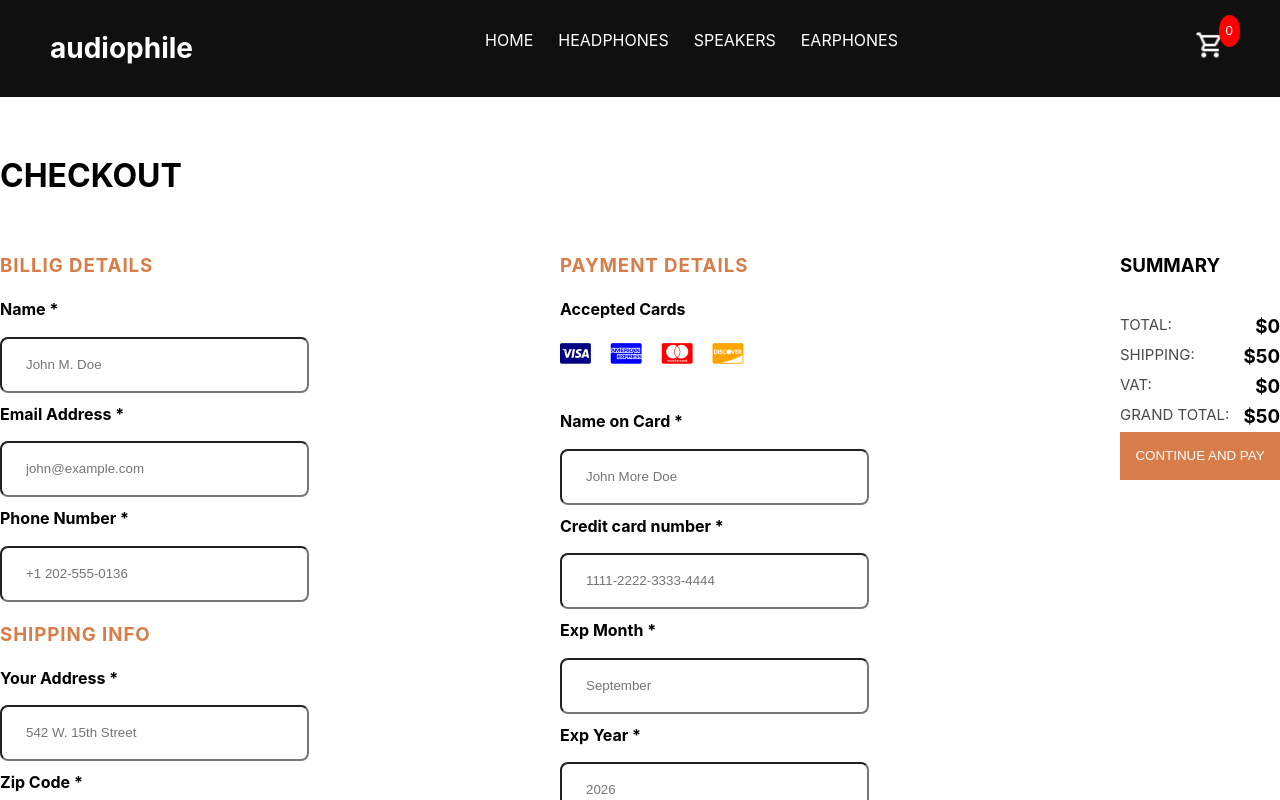
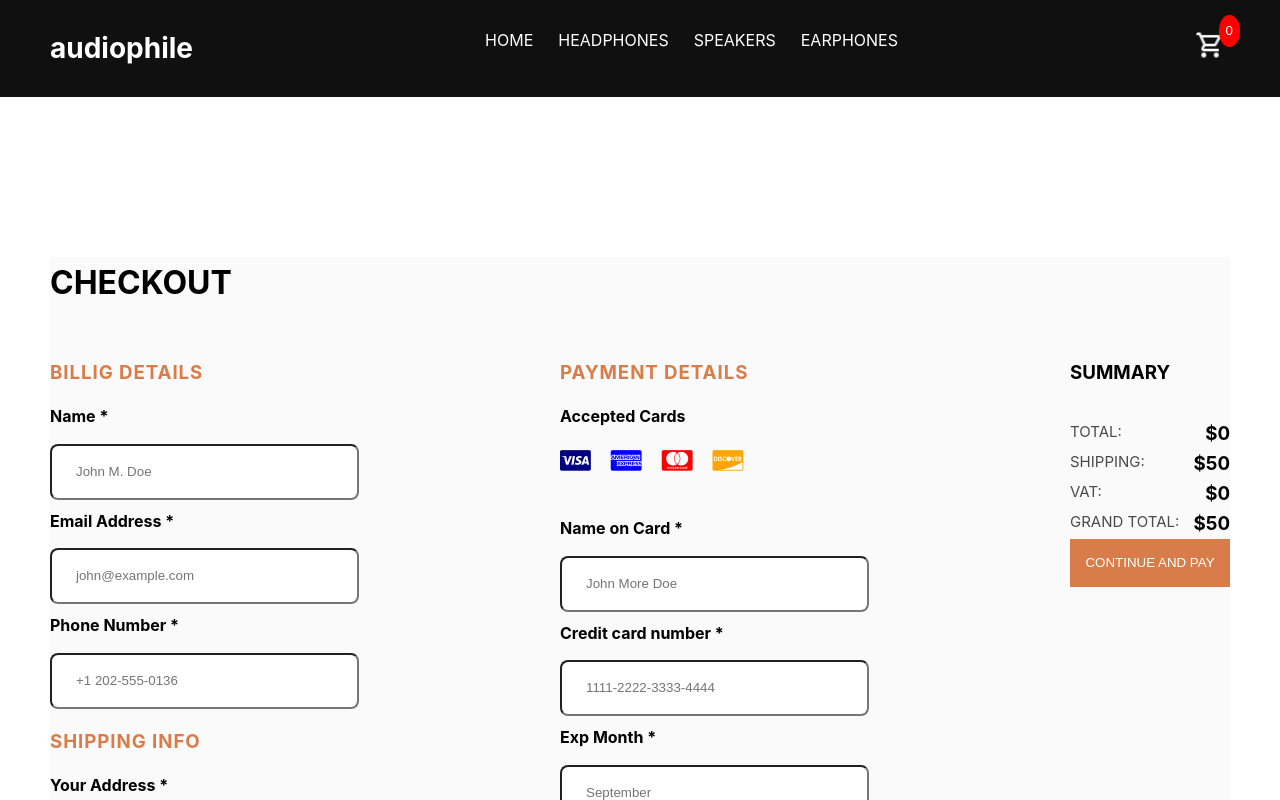
Before and after one commit to idanlevy2020/audiophile-store, a React (Create React App) app: page /checkout in a window 1280 px wide. Shown: the top 800 px of the page. Built offline with nearby package versions, Linux system fonts and the light colour scheme.

Commit message:
add margin from page

```diff
--- a/src/pages/Checkout/Checkout.js
+++ b/src/pages/Checkout/Checkout.js
@@ -32,7 +32,8 @@ function Checkout() {
 
    return (
       <div className="Checkout">
-         <div className="page checkout-part1">
+         <div className="page-content">
+            <div className="checkout-part1">
             <h1 className="checkout-title">CHECKOUT</h1>
                <form className="flex-row" onSubmit={(e) => e.preventDefault()}>
                   <div className="checkout-part1">
@@ -111,6 +112,7 @@ function Checkout() {
                </form>
             </div>
          </div>
+      </div>
    )
 }
 
```
Lines whose indentation alone changed are shown as unchanged.
